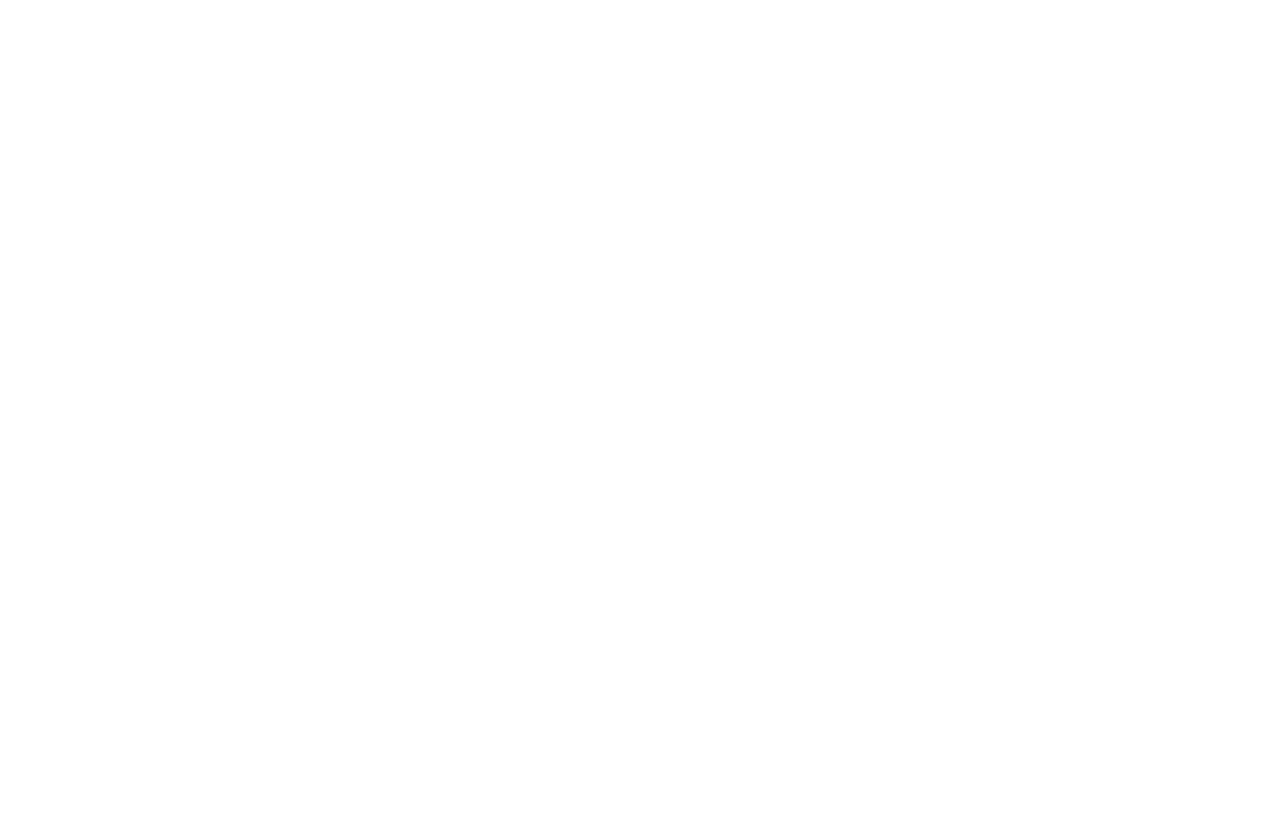
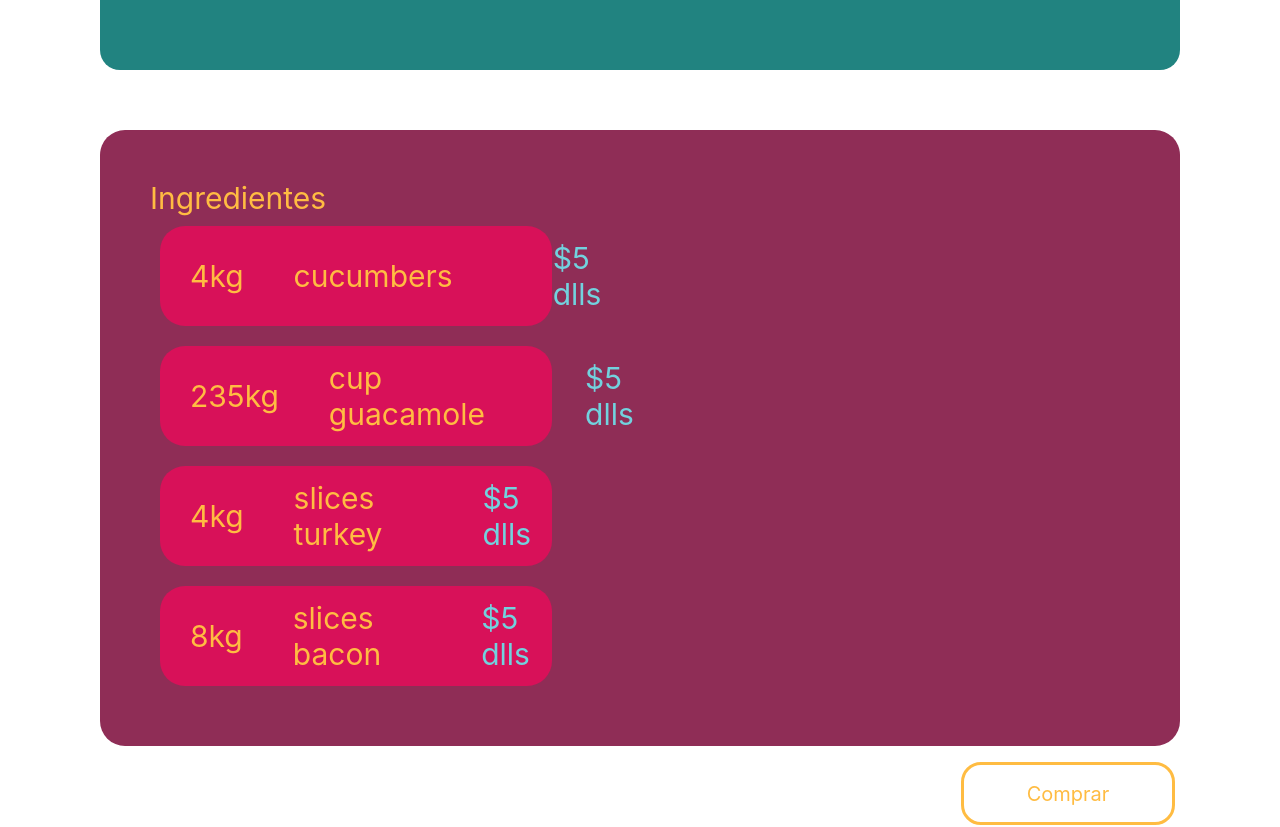
Before and after one commit to gerardogaravito/team_cesar_c5, a React (Create React App) app in the folder re-z/: page /home/PaymentPage/1 in a window 1280 px wide. Before the commit this address led to /home/PaymentPage/home/landing. Shown: the part 1120-1947 px from the top of the page. Before the commit the page ends 800 px from the top, so only its background shows below. Built offline with nearby package versions, Linux system fonts and the light colour scheme.

Commit message:
each recipe cand display their ingredients in the shopping car, but, we are not still using redux

```diff
--- a/re-z/src/components/App.js
+++ b/re-z/src/components/App.js
@@ -15,7 +15,7 @@ function App() {
   return (
     <BrowserRouter>
       <Switch>
-        <Route exact path="/home/PaymentPage/" component={PaymentPage} />
+        <Route exact path="/home/PaymentPage/:myId" component={PaymentPage} />
         <Route exact path="/home" component={Home} />
         <Route exact path="/home/favoritos" component={Favoritos} />
         <Route exact path="/home/landing" component={Landing} />
--- a/re-z/src/components/Ingredient/RecipeIngredient.js
+++ b/re-z/src/components/Ingredient/RecipeIngredient.js
@@ -1,16 +1,18 @@
 import React, { Fragment } from 'react';
 
+import '../styles/RecipeIngredient.css';
 
-const RecipeIngredient = ({ id, cant, und, name }) => {
+const RecipeIngredient = (props) => {
 
 	return (
 		<Fragment>
 			<div className="RecipeIngredientItem">
-				<label className="RecipeIngredientItem__label" htmlFor={id}>
-					<p className="RecipeIngredientItem__cant">{cant}</p>
-						<p className="RecipeIngredientItem__name">{und}</p>
-					<p className="RecipeIngredientItem__name">{name}</p>
+				<label className="RecipeIngredientItem__label" htmlFor={props.data.id}>
+					<p className="RecipeIngredientItem__cant">{props.data.cant}</p>
+						<p className="RecipeIngredientItem__cant--name">{props.data.und}</p>
+					<p className="RecipeIngredientItem__name">{props.data.name}</p>
 				</label>
+					<p className="RecipeIngredientItem__price">${props.data.price} dlls</p>
 			</div>
 		</Fragment>
 	);
--- a/re-z/src/components/Ingredient/RecipeIngredientList.js
+++ b/re-z/src/components/Ingredient/RecipeIngredientList.js
@@ -10,7 +10,7 @@ const RecipeIngredientsList = () => {
 		(state) => state.recipeReducer.currentRecipe
 	); */
     const [recipeList] = useFetchRecipe(data.recipes)
-    console.log(recipeList);
+    // console.log(recipeList);
 	return (
         <div className="Recipe-ingredients">
 			<div className="Recipe-ingredients__container-list">
--- a/re-z/src/components/RecipeInfo.js
+++ b/re-z/src/components/RecipeInfo.js
@@ -1,15 +1,21 @@
-import React from 'react';
+import React,{ useState } from 'react';
 import { useSelector } from 'react-redux';
-
 
 import './styles/RecipeInfo.css';
 import Button from './Button';
 import RecipeIngredientsList from '../components/Ingredient/RecipeIngredientList';
+import PaymentPage from './page/PaymentPage'
 import CookTime from '../Animation/CookTime';
 import { Link } from 'react-router-dom';
 
 
 function RecipeInfo (props){
+    const [ingredients, setIngredients] = useState(props.data.ingredients)
+
+    // const handleClick = (props) => { recordar agregar el onClick en caso de que se quiera usar este metodo para el boton del carrito
+    //     console.log(ingredients)
+    //     return <PaymentPage data={ingredients} />
+    // }
 
         return(
             <div className="Recipe__Information">
@@ -25,11 +31,11 @@ function RecipeInfo (props){
                         </div>
                         <div className="Recipe-info-complexity">
                             <p>Nivel de complejidad:</p>
-                             <p>{props.data.dificult}</p>
+                            <p>{props.data.dificult}</p>
                         </div>
                         <div className="Recipe-info-Portion">
                             <p>Porciones:</p>
-                             <p>{props.data.portions}</p>
+                            <p>{props.data.portions}</p>
                         </div>
                         <div className="Recipe-info-ingredient">
                             <p>Ingredientes:</p>
@@ -40,8 +46,8 @@ function RecipeInfo (props){
                         <img src={props.data.picture} alt="food"/>
                     </div>
                     <div className="Recipe__Information-button">
-                        <Link to="/home/PaymentPage/">
-                             <Button text='Agregar al carrito'/>
+                        <Link to={`/home/PaymentPage/${props.data.id}`}>
+                            <Button text='Agregar al carrito' />
                         </Link>
                     </div>
                 </div>
--- a/re-z/src/components/page/PaymentPage.js
+++ b/re-z/src/components/page/PaymentPage.js
@@ -1,11 +1,17 @@
 import React, { useEffect } from 'react';
+import { useParams } from 'react-router-dom';
+import { useFetchRecipe } from '../../hooks/useFetchRecipe';
+
 import Button from '../Button';
 import Navbar from '../Navbar';
 import ShoppingCar from '../ShoppingCar';
+import RecipeCardHorizontalSimple from '../RecipeCardHorizontalSimple';
+import RecipeIngredient from '../Ingredient/RecipeIngredient'
 import '../styles/PaymentPage.css';
 
+import data from '../../../recipe.json';
 
-const PaymentPage=(props) => {
+const PaymentPage = (props) => {
   const GoToPlay = <section className='PaymentPage__GoToPay'>
     <Button text="Comprar" />
     <p className='PaymentPage__GoToPay--detail'>Usamos Payonner como metodo de pago</p>
@@ -19,11 +25,28 @@ const PaymentPage=(props) => {
     window.scroll(0, 0) //esta linea sirve para que cuando se renderice la pagina envíe al usuario hasta arriba de la pagina
   }, []);
 
+  //-----PARA MOSTRAR INGREDIENTES-----
+  const {myId} = useParams();
+  const [recipeList] = useFetchRecipe(data.recipes);
+  const recipe = recipeList.find(item => item.id === parseInt(myId));
+
+  console.log(recipe.ingredients)
+
   return (
       <div>
         <Navbar />
         <div className='PaymentPage'>
-          <ShoppingCar RecipeName={"Cup Guacamole"} Amount={"US $ 5.13"} UserName={"Homero J. Simpson"} Address ={Addresexample}/>
+          <ShoppingCar RecipeName={recipe.name} Amount={"US $ 5.13"} UserName={"Homero J. Simpson"} Address ={Addresexample}/>
+          <div className="PaymentPage__ingredients">
+            Ingredientes
+            {
+              recipe.ingredients.map((item) => (
+                <React.Fragment key={item.id}>
+                  <RecipeIngredient data={item} />
+                </React.Fragment>
+              ))
+            }
+          </div>
           {GoToPlay}
         </div>
       </div>
--- a/re-z/src/components/styles/PaymentPage.css
+++ b/re-z/src/components/styles/PaymentPage.css
@@ -20,3 +20,16 @@
 .PaymentPage__GoToPay--img{
   height: 40px;
 }
+
+.PaymentPage__ingredients {
+  background-color: #8f2d56;
+  border-radius: 25px;
+  max-width: 100%;
+  height: auto;
+  display: flex;
+  flex-direction: column;
+  justify-content: space-around;
+  padding: 50px;
+  overflow: auto;
+  font-size: 30px;
+}
--- /dev/null
+++ b/re-z/src/components/styles/RecipeIngredient.css
@@ -0,0 +1,35 @@
+.RecipeIngredientItem {
+  background-color: #d81159;
+  width: 40%;
+  border-radius: 25px;
+  display: flex;
+  justify-content: space-between;
+  align-items: center;
+  height: 100px;
+  margin: 10px;
+}
+
+.RecipeIngredientItem__label {
+  display: flex;
+  align-items: center;
+}
+
+.RecipeIngredientItem__cant {
+  margin: 0px 0px 0px 30px;
+  font-size: 30px;
+}
+
+.RecipeIngredientItem__cant--name {
+  font-size: 30px;
+}
+
+.RecipeIngredientItem__name {
+  margin: 0px 50px;
+  font-size: 30px;
+}
+
+.RecipeIngredientItem__price {
+  font-size: 30px;
+  color: #72d2de;
+  margin: 0px 50px;
+}
--- a/re-z/src/components/styles/ShoppingCar.css
+++ b/re-z/src/components/styles/ShoppingCar.css
@@ -20,7 +20,11 @@
 }
 
 .PaymentPageCard__DetailAmount--RecipeName {
-  font-size: 30px;
+  font-size: 60px;
+  color: #8f2d56;
+  background-color: #ffbc42;
+  border-radius: 25px;
+  padding: 20px;
 }
 .PaymentPageCard__DetailAmount--Amount{
   font-size: 50px;
--- a/re-z/src/hooks/useFetchRecipe.js
+++ b/re-z/src/hooks/useFetchRecipe.js
@@ -1,6 +1,9 @@
 import { useState, useEffect } from 'react';
 
 import data from '../../recipe.json';
+// header('Access-Control-allow-Origin: * ');
+// header('Access-Control-allow-Methods: GET, POST ');
+// header("Access-Control-allow-Headers: X-requested-With ");
 
 export function useFetchRecipe (url) {
 
@@ -9,6 +12,7 @@ export function useFetchRecipe (url) {
 
   // ------- PARA USAR EL CUSTOM HOOK Y CONSUMIR DE LA API
   // const [recipe, setRecipe] = useState([]);
+
 
   // async function fetchRecipe (url) {
   //   const response = await fetch(url);
```
